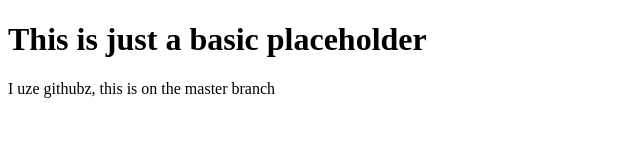
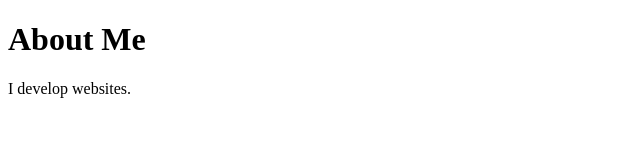
Before and after one commit to designedbydave/designedbydave.github.io, a website: page index.html in a window 1280 px wide. Shown: the whole page, without its empty margins (0-640 px from the left). Drawn offline with Linux system fonts and the light colour scheme.

Commit message:
Update index.html

```diff
--- a/index.html
+++ b/index.html
@@ -7,7 +7,7 @@
 	<link rel="stylesheet" href="">
 </head>
 <body>
-	<h1>This is just a basic placeholder</h1>
-	<p>I uze githubz, this is on the master branch</p>
+	<h1>About Me</h1>
+	<p>I develop websites.</p>
 </body>
 </html>
```
